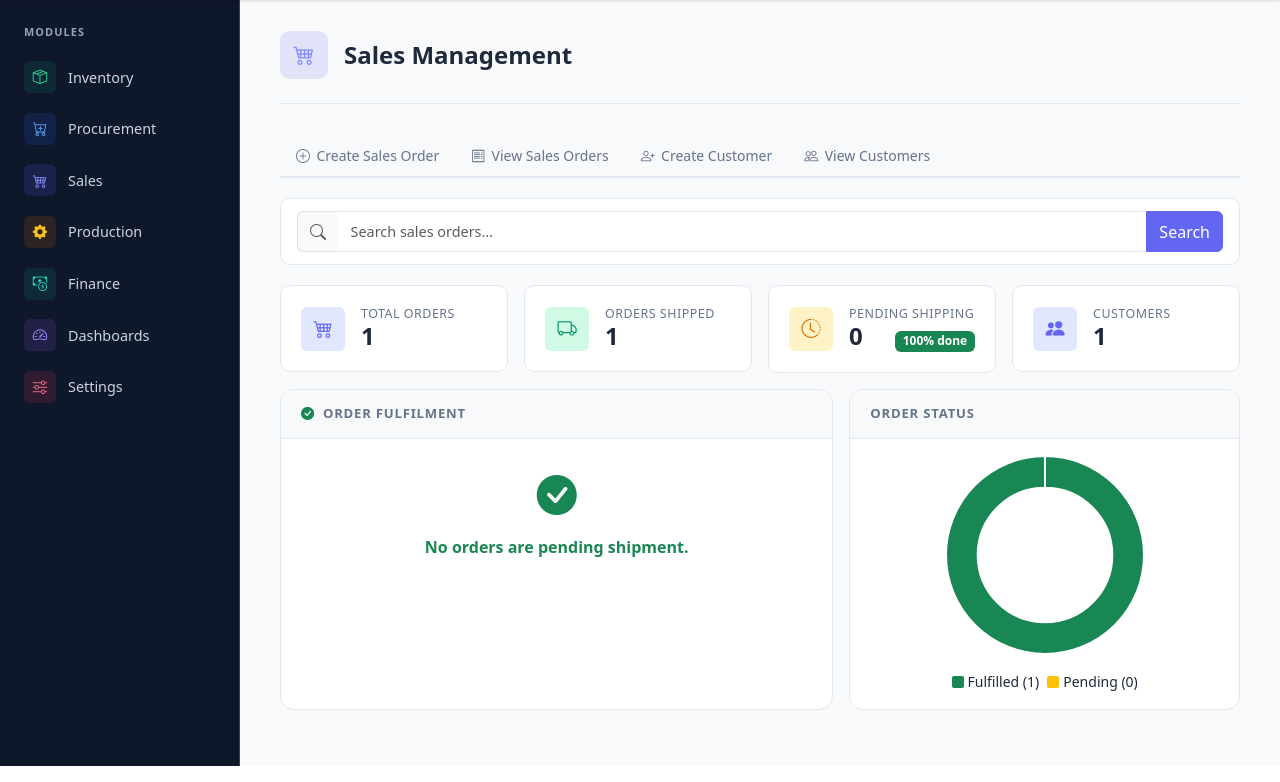
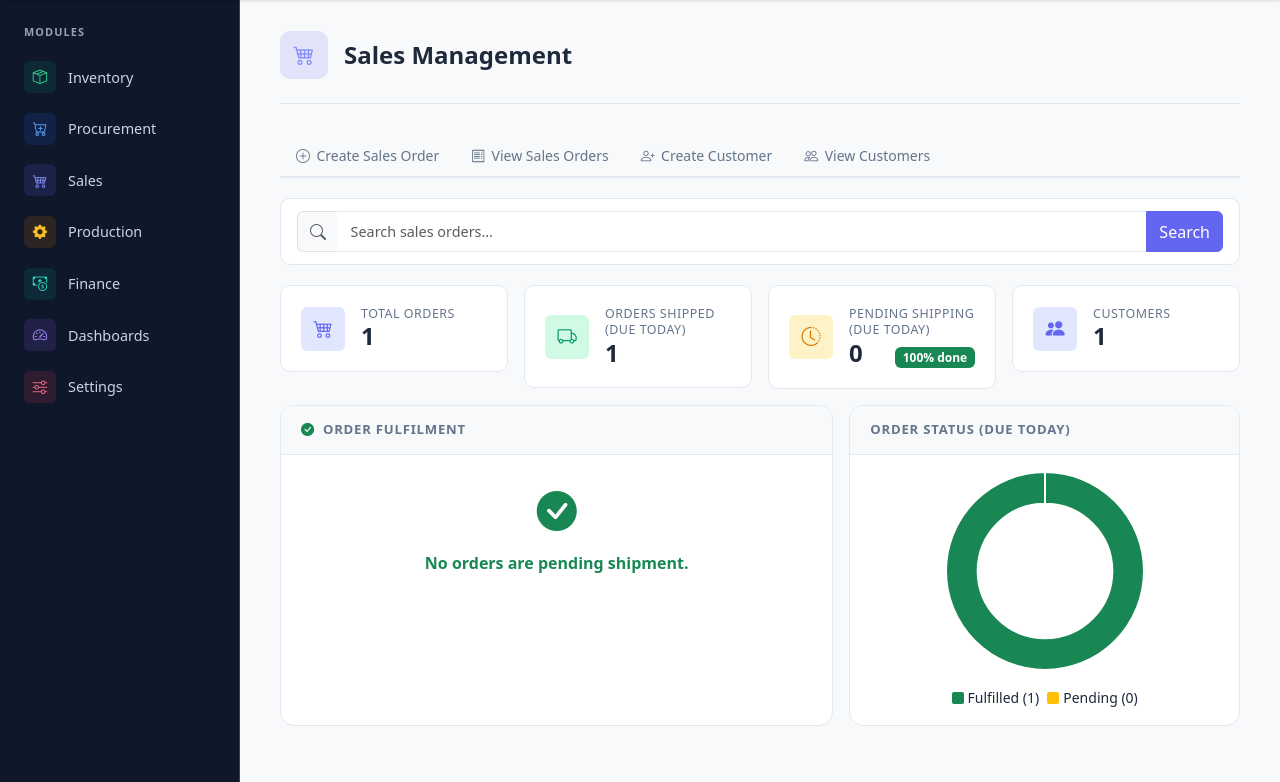
Before and after one commit to Um9i/ERPv, a Django app: page /sales/ in a window 1280 px wide. Shown: the part 61-843 px from the top of the page. Run offline with Django 4.2, Linux system fonts and the light colour scheme; a user stored in the database is signed in; tables that the repository leaves empty hold one stand-in row (values such as "Sample post").

Commit message:
feat: update dashboards to filter orders by due date and improve metrics accuracy

```diff
--- a/main/settings.py
+++ b/main/settings.py
@@ -172,4 +172,4 @@ LOGOUT_REDIRECT_URL = "/"
 CRISPY_ALLOWED_TEMPLATE_PACKS = "bootstrap5"
 CRISPY_TEMPLATE_PACK = "bootstrap5"
 
-REGISTRATION_OPEN = True
+REGISTRATION_OPEN = False
--- a/sales/views.py
+++ b/sales/views.py
@@ -651,26 +651,26 @@ class SalesDashboardView(TemplateView):
 
     def get_context_data(self, **kwargs):
         context = super().get_context_data(**kwargs)
+        from django.utils import timezone
+
+        today = timezone.localdate()
         context["total_orders"] = SalesOrder.objects.count()
+        # orders with ship_by_date today or earlier
+        due_qs = SalesOrder.objects.filter(ship_by_date__lte=today)
+        # how many of today's due SOs have had any shipment
         context["shipped_orders"] = (
-            SalesOrder.objects.filter(sales_order_lines__quantity_shipped__gt=0)
-            .distinct()
-            .count()
+            due_qs.filter(sales_order_lines__quantity_shipped__gt=0).distinct().count()
         )
-        # count of orders with any lines still awaiting shipment (not marked complete)
+        # SOs due today or earlier with any open lines
         context["pending_shipping"] = (
-            SalesOrder.objects.filter(sales_order_lines__complete=False)
-            .distinct()
-            .count()
+            due_qs.filter(sales_order_lines__complete=False).distinct().count()
         )
         context["total_customers"] = Customer.objects.count()
-        total_orders = context["total_orders"]
+        due_total = context["shipped_orders"] + context["pending_shipping"]
         context["fulfillment_rate"] = (
-            round((total_orders - context["pending_shipping"]) / total_orders * 100)
-            if total_orders
-            else 0
+            round(context["shipped_orders"] / due_total * 100) if due_total else 0
         )
-        context["fulfilled_orders"] = max(0, total_orders - context["pending_shipping"])
+        context["fulfilled_orders"] = context["shipped_orders"]
         return context
 
 
--- a/templates/procurement/procurement_dashboard.html
+++ b/templates/procurement/procurement_dashboard.html
@@ -57,7 +57,7 @@
           <i class="bi bi-check2-square"></i>
         </div>
         <div class="metric-card-content w-100">
-          <span class="metric-card-label">Orders Received</span>
+          <span class="metric-card-label">Orders Received (Due Today)</span>
           <div class="d-flex align-items-baseline justify-content-between">
             <span class="metric-card-value">{{ orders_received|default:'0' }}</span>
             {% if receipt_rate %}<span class="badge bg-success ms-1">{{ receipt_rate }}%</span>{% endif %}
@@ -80,7 +80,7 @@
           <i class="bi bi-clock-history"></i>
         </div>
         <div class="metric-card-content">
-          <span class="metric-card-label">Pending Receiving</span>
+          <span class="metric-card-label">Pending Receiving (Due Today)</span>
           <span class="metric-card-value {% if pending_receiving %}text-warning{% endif %}">{{ pending_receiving|default:'0' }}</span>
         </div>
       </div>
@@ -179,7 +179,7 @@
   {# PO status donut #}
   <div class="col-lg-5">
     <div class="panel h-100">
-      <div class="panel-header">Purchase Order Status</div>
+      <div class="panel-header">Purchase Order Status (Due Today)</div>
       <div class="panel-body d-flex flex-column align-items-center">
         <div style="max-width:200px;width:100%;">
           <canvas id="procurementStatusChart" aria-label="Purchase order status chart"></canvas>
--- a/templates/sales/sales_dashboard.html
+++ b/templates/sales/sales_dashboard.html
@@ -57,7 +57,7 @@
           <i class="bi bi-truck"></i>
         </div>
         <div class="metric-card-content">
-          <span class="metric-card-label">Orders Shipped</span>
+          <span class="metric-card-label">Orders Shipped (Due Today)</span>
           <span class="metric-card-value">{{ shipped_orders|default:'0' }}</span>
         </div>
       </div>
@@ -72,7 +72,7 @@
           <i class="bi bi-clock-history"></i>
         </div>
         <div class="metric-card-content w-100">
-          <span class="metric-card-label">Pending Shipping</span>
+          <span class="metric-card-label">Pending Shipping (Due Today)</span>
           <div class="d-flex align-items-baseline justify-content-between">
             <span class="metric-card-value {% if pending_shipping %}text-warning{% endif %}">{{ pending_shipping|default:'0' }}</span>
             {% if fulfillment_rate %}<span class="badge bg-success ms-1">{{ fulfillment_rate }}% done</span>{% endif %}
@@ -143,7 +143,7 @@
   {# Orders by status donut #}
   <div class="col-lg-5">
     <div class="panel h-100">
-      <div class="panel-header">Order Status</div>
+      <div class="panel-header">Order Status (Due Today)</div>
       <div class="panel-body d-flex flex-column align-items-center">
         <div style="max-width:200px;width:100%;">
           <canvas id="salesStatusChart" aria-label="Sales order status chart"></canvas>
@@ -173,9 +173,9 @@
 (function () {
   var ctx = document.getElementById('salesStatusChart');
   if (!ctx) return;
+  var fulfilled = {{ fulfilled_orders }};
   var pending = {{ pending_shipping }};
   var total   = {{ total_orders }};
-  var fulfilled = Math.max(0, total - pending);
   new Chart(ctx, {
     type: 'doughnut',
     data: {
```
Also changed, not shown: dashboards/views.py (+14 -3 lines), procurement/views.py (+11 -12 lines), templates/dashboards/shipping_schedule.html (+8 -6 lines), templates/django_registration/registration_closed.html (added, +15 -0 lines), tests/test_procurement.py (+9 -4 lines), tests/test_sales.py (+12 -3 lines).
